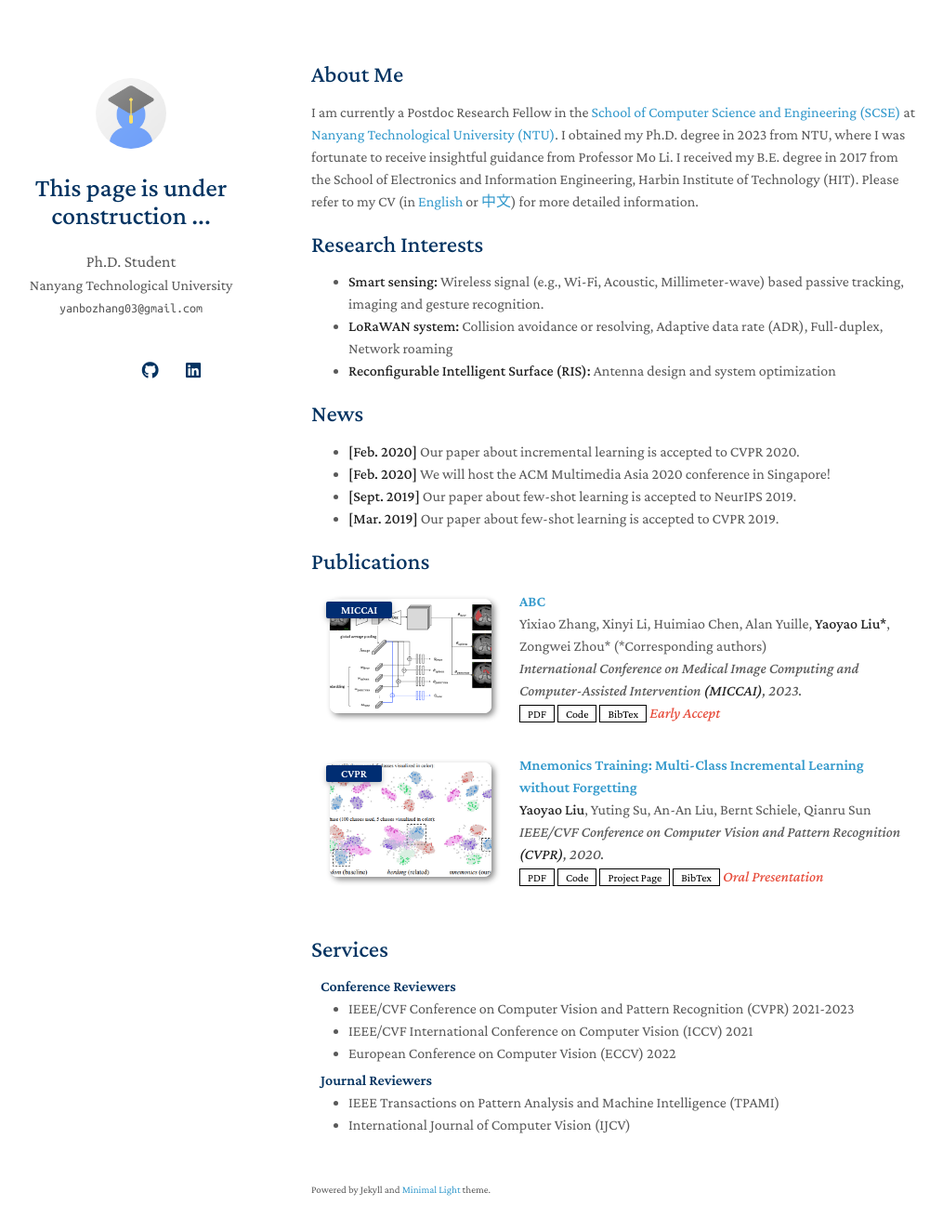
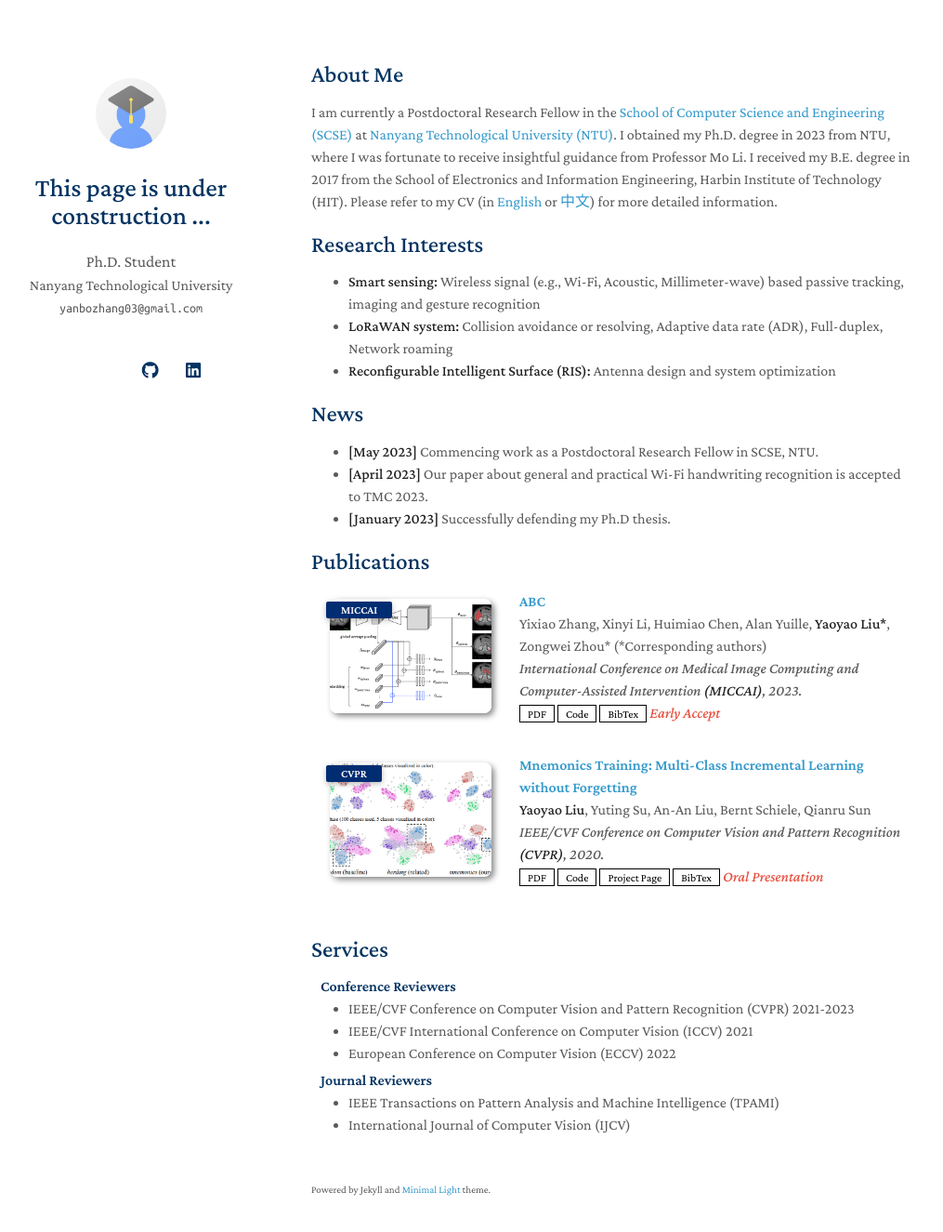
Before and after one commit to yanbozhang003/yanbozhang003.github.io, a Jekyll site: the page built from index.md, in a window 1280 px wide and 1360 px high. Shown: the top 1325 px of the window at 93% size, without its empty margins (135-1150 px from the left). Built offline with Jekyll 4.4.1, drawn with Linux system fonts in a browser that asks for light colours; nearby versions of some CDN libraries; a style sheet for code colours, icons or effects is not loaded; our own code applies the rules of GitHub Pages for plain Markdown files.

Commit message:
Update index.md

```diff
--- a/index.md
+++ b/index.md
@@ -4,23 +4,21 @@
 
 ## About Me
 
-I am currently a Postdoc Research Fellow in the [School of Computer Science and Engineering (SCSE)](https://www.ntu.edu.sg/scse) at [Nanyang Technological University (NTU)](https://www.ntu.edu.sg/).
+I am currently a Postdoctoral Research Fellow in the [School of Computer Science and Engineering (SCSE)](https://www.ntu.edu.sg/scse) at [Nanyang Technological University (NTU)](https://www.ntu.edu.sg/).
 I obtained my Ph.D. degree in 2023 from NTU, where I was fortunate to receive insightful guidance from Professor Mo Li.
 I received my B.E. degree in 2017 from the School of Electronics and Information Engineering, Harbin Institute of Technology (HIT).
 Please refer to my CV (in [English](./assets/files/CV/CV_Yanbo_English.pdf) or [中文](./assets/files/CV/CV-Yanbo_Chinese.pdf)) for more detailed information.
 
 ## Research Interests
 
-- **Smart sensing:** Wireless signal (e.g., Wi-Fi, Acoustic, Millimeter-wave) based passive tracking, imaging and gesture recognition.
+- **Smart sensing:** Wireless signal (e.g., Wi-Fi, Acoustic, Millimeter-wave) based passive tracking, imaging and gesture recognition
 - **LoRaWAN system:** Collision avoidance or resolving, Adaptive data rate (ADR), Full-duplex, Network roaming
 - **Reconfigurable Intelligent Surface (RIS):** Antenna design and system optimization
 
 ## News
-
-- **[Feb. 2020]** Our paper about incremental learning is accepted to CVPR 2020.
-- **[Feb. 2020]** We will host the ACM Multimedia Asia 2020 conference in Singapore!
-- **[Sept. 2019]** Our paper about few-shot learning is accepted to NeurIPS 2019.
-- **[Mar. 2019]** Our paper about few-shot learning is accepted to CVPR 2019.
+- **[May 2023]** Commencing work as a Postdoctoral Research Fellow in SCSE, NTU.
+- **[April 2023]** Our paper about general and practical Wi-Fi handwriting recognition is accepted to TMC 2023.
+- **[January 2023]** Successfully defending my Ph.D thesis.
 
 {% include_relative _includes/publications.md %}
 
```
